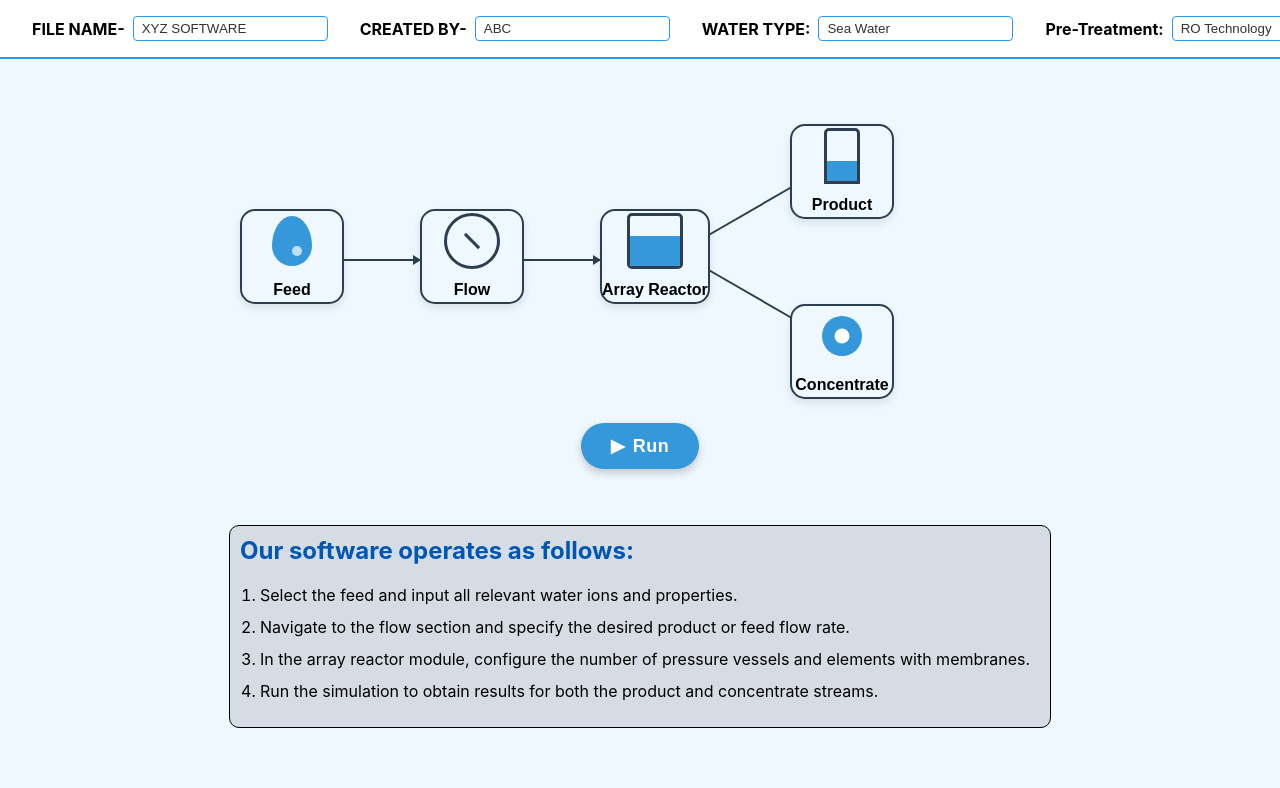
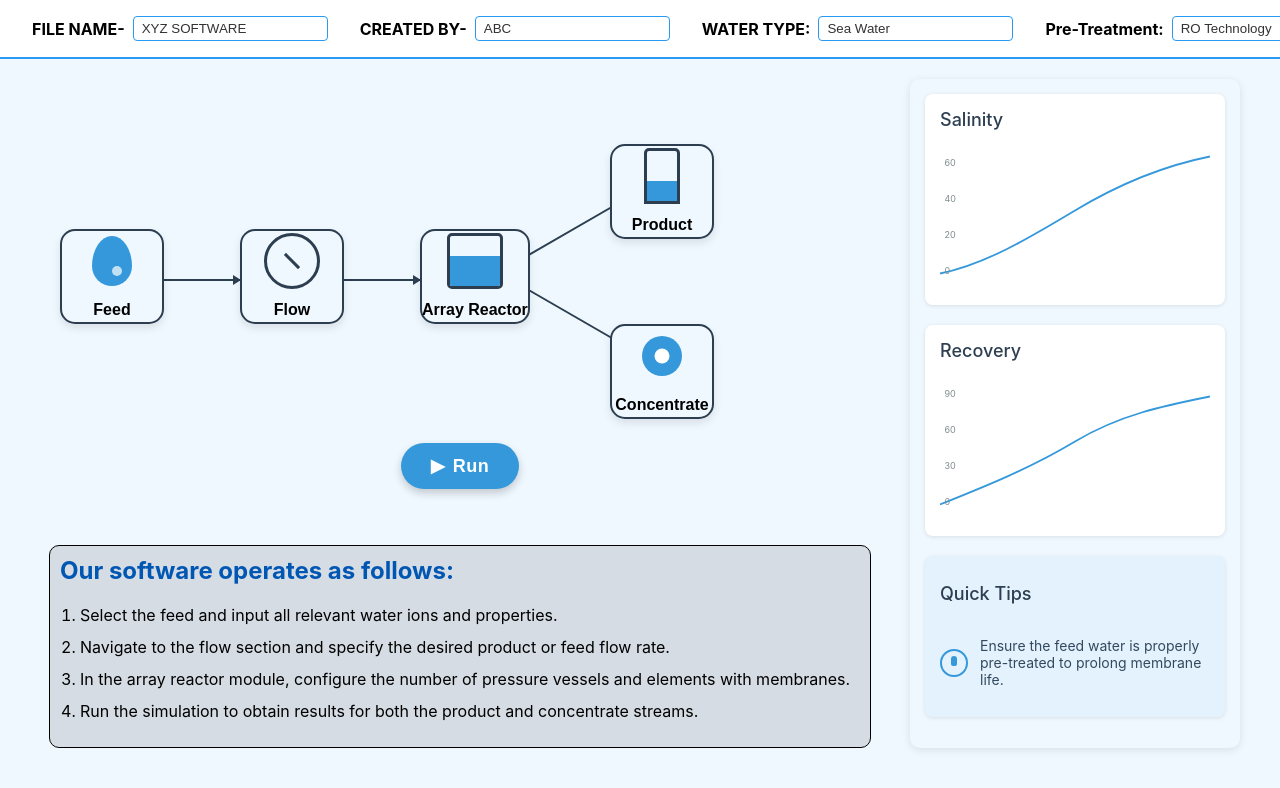
Before and after one commit to 0xAnon0602/Feed-Flow-Frontend, a React (Create React App) app: page / in a window 1280 px wide. Shown: the top 788 px of the page. Built offline with nearby package versions, Linux system fonts and the light colour scheme.

Commit message:
Updated frontend design

```diff
--- a/package.json
+++ b/package.json
@@ -8,7 +8,9 @@
     "@testing-library/jest-dom": "^6.6.3",
     "@testing-library/react": "^16.2.0",
     "@testing-library/user-event": "^13.5.0",
+    "chart.js": "^4.4.9",
     "react": "^19.0.0",
+    "react-chartjs-2": "^5.3.0",
     "react-dom": "^19.0.0",
     "react-redux": "^9.2.0",
     "react-router-dom": "^7.4.0",
--- a/src/components/FlowDiagram.js
+++ b/src/components/FlowDiagram.js
@@ -5,6 +5,7 @@ import FlowRatesPopup from "./popups/FlowRatesPopup";
 import ArrayReactorPopup from "./popups/ArrayReactorPopup";
 import ProductDataPopup from "./popups/ProductDataPopup";
 import ConcentrateDataPopup from "./popups/ConcentrateDataPopup";
+import SimulationInsights from "./SimulationInsights";
 
 const FlowDiagram = () => {
   const [isFeedPopupOpen, setIsFeedPopupOpen] = useState(false);
@@ -85,7 +86,10 @@ const FlowDiagram = () => {
 
   return (
     <div>
+      <div className="flow-diagram-layout">
+        <div className="flow-diagram-main">
           <div className="flow-diagram-container">
+
             {/* Feed box */}
             <div className="flow-box feed-box" onClick={() => handleBoxClick('feed')}>
               <div className="icon-container">
@@ -193,6 +197,12 @@ const FlowDiagram = () => {
               <li>Run the simulation to obtain results for both the product and concentrate streams.</li>
             </ol>
           </div>
+
+        </div>
+
+        {/* SimulationInsights moved to the right */}
+        <SimulationInsights />
+      </div>
     </div>
   );
 };
--- /dev/null
+++ b/src/components/SimulationInsights.js
@@ -0,0 +1,62 @@
+import React from 'react';
+import '../css/SimulationInsights.css';
+
+const SimulationInsights = () => {
+  return (
+    <div className="simulation-insights">
+      <div className="chart-box">
+        <h3>Salinity</h3>
+        <div className="chart-wrapper">
+          <svg viewBox="0 0 300 150" className="chart">
+            <path
+              d="M0,140 C50,130 100,100 150,70 S250,20 300,10"
+              className="chart-line"
+            />
+            <g className="y-axis">
+              <text x="5" y="140">0</text>
+              <text x="5" y="100">20</text>
+              <text x="5" y="60">40</text>
+              <text x="5" y="20">60</text>
+            </g>
+            <g className="x-axis">
+              {/* <text x="0" y="145">0</text> */}
+              <text x="300" y="145">100</text>
+            </g>
+          </svg>
+        </div>
+      </div>
+
+      <div className="chart-box">
+        <h3>Recovery</h3>
+        <div className="chart-wrapper">
+          <svg viewBox="0 0 300 150" className="chart">
+            <path
+              d="M0,140 C50,120 100,100 150,70 S250,30 300,20"
+              className="chart-line"
+            />
+            <g className="y-axis">
+              <text x="5" y="140">0</text>
+              <text x="5" y="100">30</text>
+              <text x="5" y="60">60</text>
+              <text x="5" y="20">90</text>
+            </g>
+            <g className="x-axis">
+              {/* <text x="0" y="145">0</text> */}
+              <text x="300" y="145">100</text>
+            </g>
+          </svg>
+        </div>
+      </div>
+
+      <div className="quick-tips">
+        <h3>Quick Tips</h3>
+        <div className="tip">
+          <div className="lightbulb-icon"></div>
+          <p>Ensure the feed water is properly pre-treated to prolong membrane life.</p>
+        </div>
+      </div>
+    </div>
+  );
+};
+
+export default SimulationInsights;
--- a/src/css/FlowDiagram.css
+++ b/src/css/FlowDiagram.css
@@ -1,12 +1,55 @@
 body {
   background-color: #f0f8ff; /* AliceBlue - very light blue */
 }
+
+/* Add these new styles to your existing CSS file */
 
 .flow-diagram-wrapper {
   padding: 20px;
   border-radius: 10px;
   margin: 20px auto;
-  max-width: 900px;
+  max-width: 1200px; /* Increased to accommodate the insights panel */
+}
+
+.flow-diagram-content {
+  display: flex;
+  justify-content: space-between;
+  align-items: flex-start;
+  gap: 20px;
+}
+
+.flow-diagram-container {
+  position: relative;
+  width: 800px;
+  height: 400px;
+  margin: 0;
+}
+
+/* Ensure the run button is properly positioned */
+.run-button-container {
+  width: 100%;
+  display: flex;
+  justify-content: center;
+  margin-top: 20px;
+  margin-bottom: 30px;
+}
+
+/* Adjust welcome guide margin */
+.welcome-guide {
+  margin-top: 20px;
+}
+
+/* Make the layout responsive */
+@media (max-width: 1200px) {
+  .flow-diagram-content {
+    flex-direction: column;
+    align-items: center;
+  }
+
+  .simulation-insights {
+    width: 100%;
+    max-width: 800px;
+  }
 }
 
 .flow-diagram-container {
@@ -488,3 +531,31 @@ body {
 @keyframes spin {
   to { transform: rotate(360deg); }
 }
+/* Add these new styles to your existing CSS file */
+
+.flow-diagram-layout {
+  display: flex;
+  gap: 30px;
+  max-width: 1200px;
+  margin: 0 auto;
+  padding: 20px;
+  flex-direction: row; /* Ensure horizontal layout */
+}
+
+.flow-diagram-main {
+  flex: 1;
+}
+
+/* Make sure the layout is responsive */
+@media (max-width: 1000px) {
+  .flow-diagram-layout {
+    flex-direction: column;
+    align-items: center;
+  }
+
+  .simulation-insights {
+    width: 100%;
+    max-width: 800px;
+    margin-top: 20px;
+  }
+}
--- /dev/null
+++ b/src/css/SimulationInsights.css
@@ -0,0 +1,93 @@
+.simulation-insights {
+  width: 300px;
+  display: flex;
+  flex-direction: column;
+  gap: 20px;
+  padding: 15px;
+  background-color: #f0f8ff;
+  border-radius: 10px;
+  box-shadow: 0 2px 8px rgba(0, 0, 0, 0.1);
+}
+
+.chart-box {
+  background-color: white;
+  border-radius: 8px;
+  padding: 15px;
+  box-shadow: 0 1px 4px rgba(0, 0, 0, 0.1);
+}
+
+.chart-box h3 {
+  margin-top: 0;
+  margin-bottom: 10px;
+  color: #2c3e50;
+  font-size: 18px;
+  font-weight: 500;
+}
+
+.chart-wrapper {
+  height: 150px;
+  position: relative;
+}
+
+.chart {
+  width: 100%;
+  height: 100%;
+}
+
+.chart-line {
+  fill: none;
+  stroke: #3498db;
+  stroke-width: 2;
+}
+
+.y-axis text, .x-axis text {
+  font-size: 10px;
+  fill: #7f8c8d;
+}
+
+.quick-tips {
+  background-color: #e3f2fd;
+  border-radius: 8px;
+  padding: 15px;
+  box-shadow: 0 1px 4px rgba(0, 0, 0, 0.1);
+}
+
+.quick-tips h3 {
+  margin-top: 12px;
+  margin-bottom: 19px;
+  color: #2c3e50;
+  font-size: 18px;
+  font-weight: 500;
+}
+
+.tip {
+  display: flex;
+  align-items: center;
+  gap: 12px;
+}
+
+.lightbulb-icon {
+  width: 24px;
+  height: 24px;
+  background-color: transparent;
+  border-radius: 50%;
+  border: 2px solid #3498db;
+  position: relative;
+  flex-shrink: 0;
+}
+
+.lightbulb-icon::before {
+  content: '';
+  position: absolute;
+  top: 5px;
+  left: 9px;
+  width: 6px;
+  height: 10px;
+  background-color: #3498db;
+  border-radius: 3px 3px 2px 2px;
+}
+
+.tip p {
+  font-size: 14px;
+  color: #34495e;
+}
```
Also changed, not shown: src/css/ConcentrateDataPopup.css (deleted). Lines whose indentation alone changed are shown as unchanged.
